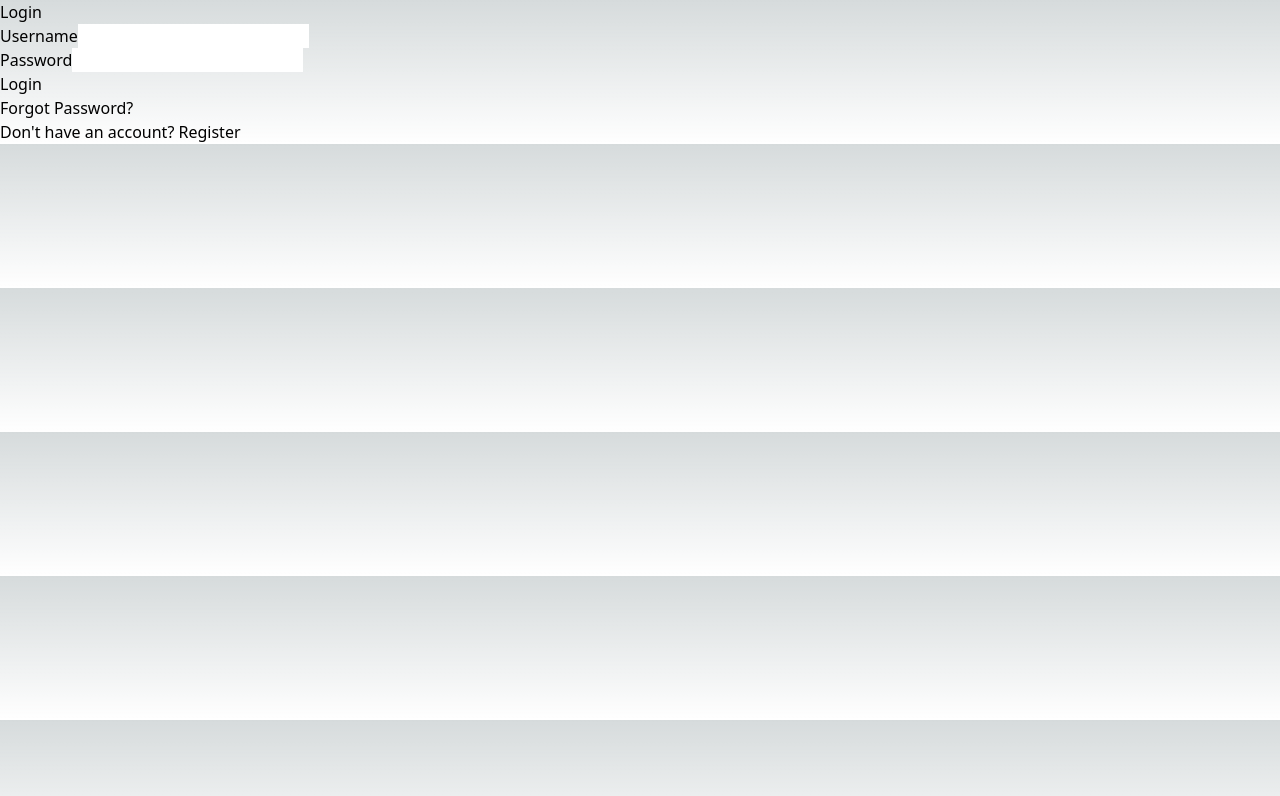
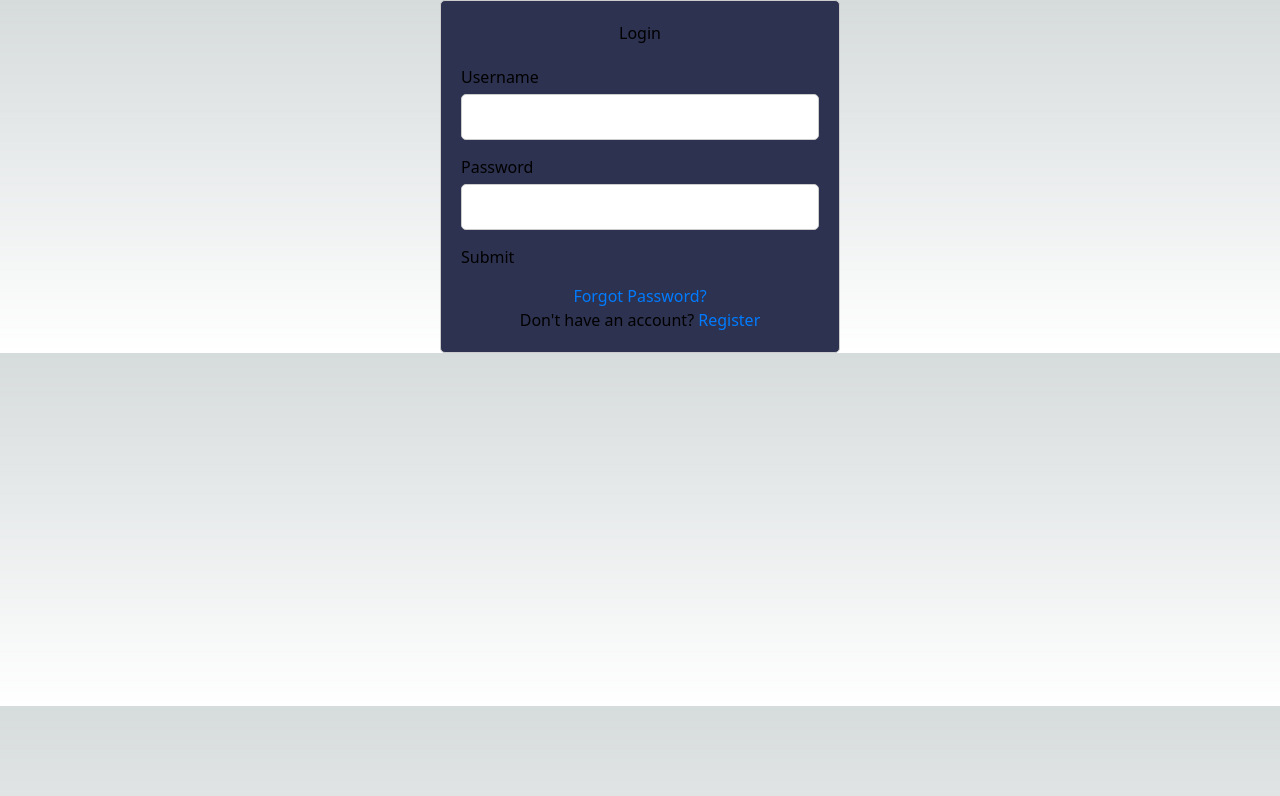
Before and after one commit to FrostLeaf15/mobileLearn2, a Next.js app: page /login in a window 1280 px wide. Shown: the top 796 px of the page. Built offline with nearby package versions, Linux system fonts and the light colour scheme.

Commit message:
update style login

```diff
--- a/src/pages/login.js
+++ b/src/pages/login.js
@@ -1,4 +1,5 @@
 import { useState } from 'react';
+import styles from '../styles/login.module.css';
 
 const Login = () => {
   const [username, setUsername] = useState('');
@@ -11,10 +12,10 @@ const Login = () => {
   };
 
   return (
-    <div className="login-container">
+    <div className={styles["login-container"]}>
   <h1>Login</h1>
   <form onSubmit={handleSubmit}>
-        <div className="form-group">
+    <div className={styles["form-group"]}>
       <label htmlFor="username">Username</label>
       <input
         type="text"
@@ -24,7 +25,7 @@ const Login = () => {
         required
       />
     </div>
-        <div className="form-group">
+    <div className={styles["form-group"]}>
       <label htmlFor="password">Password</label>
       <input
         type="password"
@@ -34,11 +35,14 @@ const Login = () => {
         required
       />
     </div>
-        <button type="submit">Login</button>
+    <button type="submit" class="submit-button">Submit</button>
   </form>
+  <div className={styles["link"]}>
     <p><a href="/forgot-password">Forgot Password?</a></p>
     <p>Don't have an account? <a href="/register">Register</a></p>
   </div>
+</div>
+
   );
 };
 
--- a/src/styles/login.module.css
+++ b/src/styles/login.module.css
@@ -4,7 +4,7 @@
     padding: 20px;
     border: 1px solid #ccc;
     border-radius: 5px;
-    background-color: #fff;
+    background-color: #2D3250;
 }
 
 .login-container h1 {
@@ -29,7 +29,7 @@
     border-radius: 5px;
 }
 
-button[type="submit"] {
+.submit-button {
     width: 100%;
     padding: 10px;
     border: none;
@@ -39,7 +39,7 @@ button[type="submit"] {
     cursor: pointer;
 }
 
-button[type="submit"]:hover {
+.submit-button:hover {
     background-color: #0056b3;
 }
 
```
Lines whose indentation alone changed are shown as unchanged.
